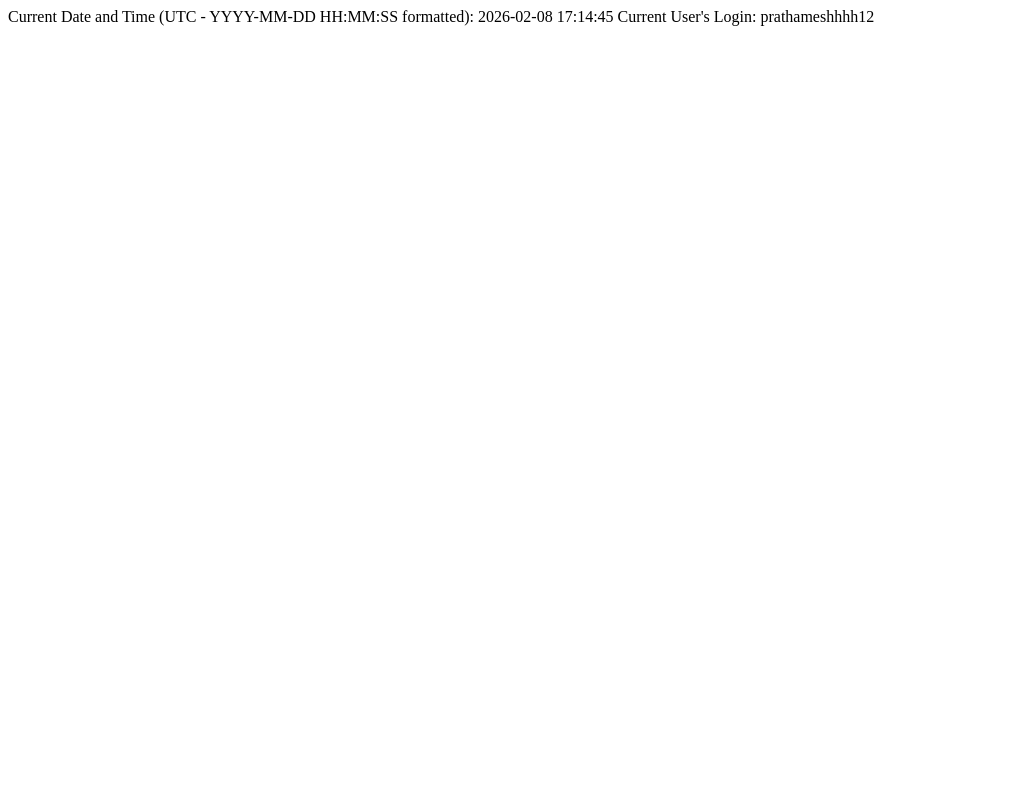
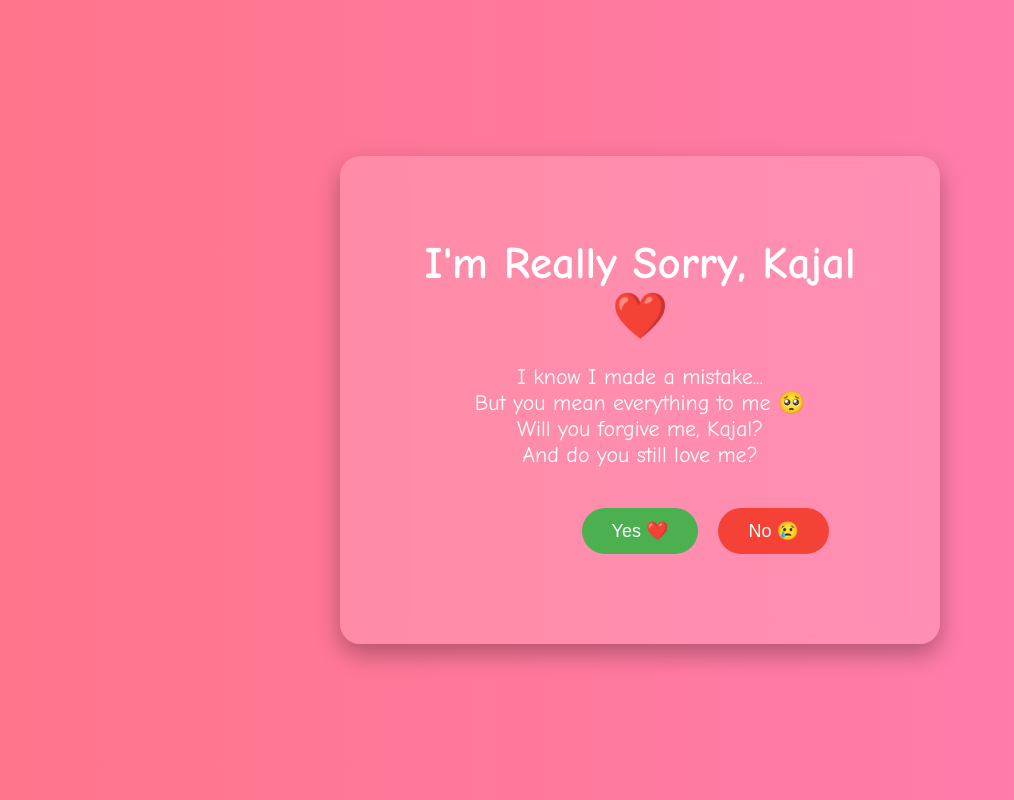
Before and after one commit to prathameshhhh12/Sorry, a plain HTML site: page index.html in a window 1280 px wide. Shown: the whole page, without its empty margins (0-1014 px from the left). Drawn offline with Linux system fonts and the light colour scheme.

Commit message:
Add I'm Sorry Kajal interactive apology page

```diff
--- a/index.html
+++ b/index.html
@@ -1,2 +1,106 @@
-Current Date and Time (UTC - YYYY-MM-DD HH:MM:SS formatted): 2026-02-08 17:14:45
-Current User's Login: prathameshhhh12
+<!DOCTYPE html>
+<html lang="en">
+<head>
+    <meta charset="UTF-8">
+    <meta name="viewport" content="width=device-width, initial-scale=1.0">
+    <title>I'm Sorry Kajal ❤️</title>
+    <style>
+        body {
+            margin: 0;
+            padding: 0;
+            font-family: 'Comic Sans MS', cursive, sans-serif;
+            background: linear-gradient(to right, #ff758c, #ff7eb3);
+            display: flex;
+            justify-content: center;
+            align-items: center;
+            height: 100vh;
+            text-align: center;
+            color: white;
+            overflow: hidden;
+        }
+
+        .container {
+            background: rgba(255, 255, 255, 0.15);
+            padding: 50px;
+            border-radius: 20px;
+            box-shadow: 0 10px 25px rgba(0,0,0,0.3);
+            backdrop-filter: blur(10px);
+            max-width: 500px;
+        }
+
+        h1 {
+            font-size: 45px;
+            margin-bottom: 20px;
+        }
+
+        p {
+            font-size: 22px;
+            margin-bottom: 30px;
+        }
+
+        button {
+            padding: 12px 30px;
+            font-size: 18px;
+            border: none;
+            border-radius: 30px;
+            cursor: pointer;
+            margin: 10px;
+            transition: 0.3s;
+            position: relative;
+        }
+
+        .yes {
+            background-color: #4CAF50;
+            color: white;
+        }
+
+        .no {
+            background-color: #f44336;
+            color: white;
+            position: absolute;
+        }
+
+        button:hover {
+            transform: scale(1.1);
+        }
+
+        #response {
+            margin-top: 30px;
+            font-size: 20px;
+        }
+    </style>
+</head>
+<body>
+
+    <div class="container">
+        <h1>I'm Really Sorry, Kajal ❤️</h1>
+        <p>
+            I know I made a mistake...<br>
+            But you mean everything to me 🥺<br>
+            Will you forgive me, Kajal?<br>
+            And do you still love me?
+        </p>
+
+        <button class="yes" onclick="forgive()">Yes ❤️</button>
+        <button class="no" onmouseover="moveButton()">No 😢</button>
+
+        <h2 id="response"></h2>
+    </div>
+
+<script>
+    function forgive() {
+        document.getElementById("response").innerHTML =
+        "Yayyy 🥰 Thank you, Kajal! I promise to be better ❤️ I love you forever!";
+    }
+
+    function moveButton() {
+        const button = document.querySelector(".no");
+        const x = Math.random() * (window.innerWidth - button.offsetWidth);
+        const y = Math.random() * (window.innerHeight - button.offsetHeight);
+        button.style.left = x + "px";
+        button.style.top = y + "px";
+    }
+</script>
+
+</body>
+</html>
```
